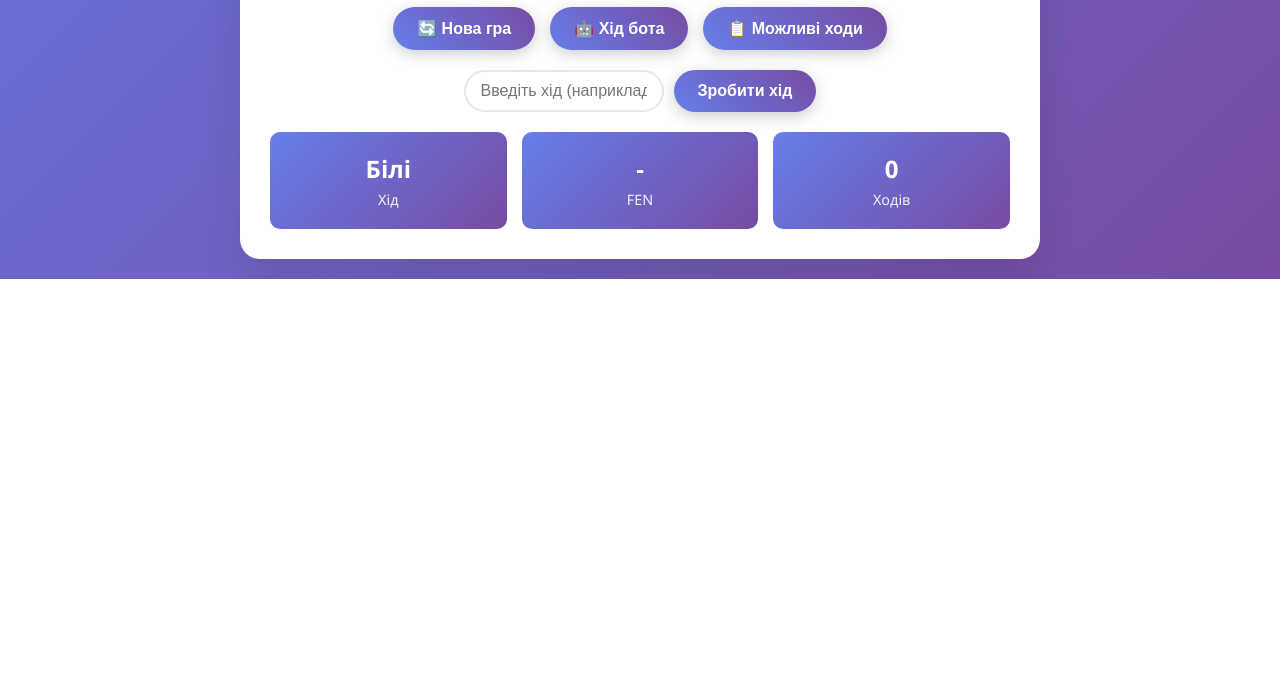
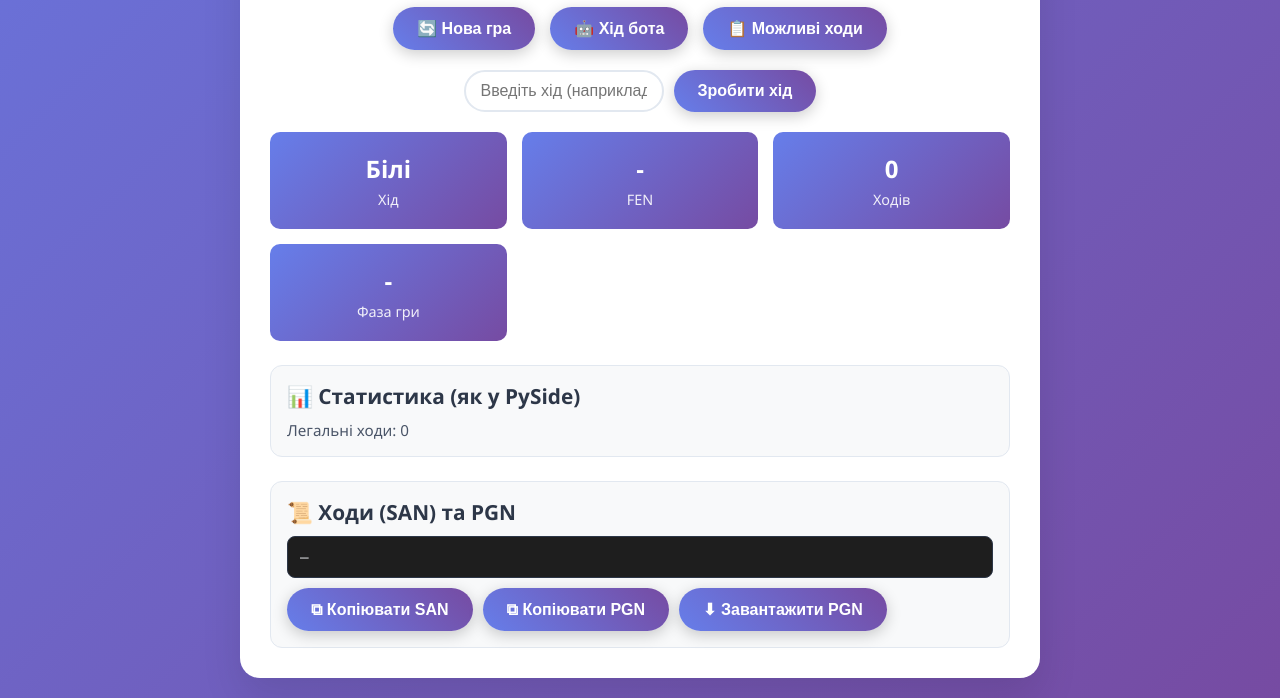
Before and after one commit to fitil-jpg/chess, a Flask app: template templates/simple_chess.html in a window 1280 px wide. Shown: the part 735-1433 px from the top of the page. Before the commit the page ends 1014 px from the top, so only its background shows below. Run offline with Flask 3, Linux system fonts and the light colour scheme; the template is opened without the code that fills it, so the values that code supplies are empty.

Commit message:
Add API endpoint for game statistics and display
Co-authored-by: appleproapplemac <appleproapplemac@gmail.com>

```diff
--- a/templates/simple_chess.html
+++ b/templates/simple_chess.html
@@ -258,6 +258,52 @@
                 max-width: 200px;
             }
         }
+
+        /* Stats panel */
+        .stats-section {
+            margin-top: 24px;
+            background: #f8f9fa;
+            border-radius: 12px;
+            padding: 16px;
+            border: 1px solid #e2e8f0;
+        }
+        .stats-section h2 {
+            margin-bottom: 10px;
+            font-size: 1.3rem;
+            color: #2d3748;
+        }
+        .metrics-list {
+            list-style: none;
+            padding-left: 0;
+        }
+        .metrics-list li {
+            padding: 6px 8px;
+            margin: 4px 0;
+            background: white;
+            border-radius: 8px;
+            border: 1px solid #edf2f7;
+            color: #2d3748;
+            font-family: ui-monospace, SFMono-Regular, Menlo, Monaco, Consolas, "Liberation Mono", "Courier New", monospace;
+            font-size: 0.95rem;
+        }
+        .code-block {
+            background: #1e1e1e;
+            color: #e5e7eb;
+            padding: 12px;
+            border-radius: 8px;
+            overflow: auto;
+            white-space: pre-wrap;
+            word-break: break-word;
+            border: 1px solid #2d3748;
+            font-family: ui-monospace, SFMono-Regular, Menlo, Monaco, Consolas, "Liberation Mono", "Courier New", monospace;
+            font-size: 0.9rem;
+        }
+        .btn-row {
+            display: flex;
+            gap: 10px;
+            flex-wrap: wrap;
+            margin-top: 10px;
+        }
     </style>
 </head>
 <body>
@@ -301,6 +347,28 @@
                 <div class="info-value" id="moves-count">0</div>
                 <div class="info-label">Ходів</div>
             </div>
+            <div class="info-card">
+                <div class="info-value" id="phase-info">-</div>
+                <div class="info-label">Фаза гри</div>
+            </div>
+        </div>
+
+        <div class="stats-section">
+            <h2>📊 Статистика (як у PySide)</h2>
+            <ul id="metrics-list" class="metrics-list"></ul>
+            <div style="margin-top:10px;color:#4a5568;font-size:0.95rem;">
+                Легальні ходи: <span id="legal-count">0</span>
+            </div>
+        </div>
+
+        <div class="stats-section">
+            <h2>📜 Ходи (SAN) та PGN</h2>
+            <pre id="san-text" class="code-block">—</pre>
+            <div class="btn-row">
+                <button class="btn" id="btn-copy-san">⧉ Копіювати SAN</button>
+                <button class="btn" id="btn-copy-pgn">⧉ Копіювати PGN</button>
+                <button class="btn" id="btn-download-pgn">⬇ Завантажити PGN</button>
+            </div>
         </div>
     </div>
 
@@ -309,12 +377,15 @@
         let selectedSquare = null;
         let possibleMoves = [];
         let movesCount = 0;
+        let lastPGN = '';
+        let lastSAN = '';
 
         // Ініціалізація
         document.addEventListener('DOMContentLoaded', function() {
             initializeBoard();
             loadBoard();
             setupEventListeners();
+            loadStats();
         });
 
         // Ініціалізація доски
@@ -389,6 +460,48 @@
             status.textContent = statusText;
             turnInfo.textContent = data.turn === 'white' ? 'Білі' : 'Чорні';
             fenInfo.textContent = data.fen.substring(0, 20) + '...';
+        }
+
+        // Завантаження та відображення розширених статистик
+        async function loadStats() {
+            try {
+                const resp = await fetch('/api/stats');
+                const data = await resp.json();
+                if (data && !data.error) {
+                    updateStatsDisplay(data);
+                }
+            } catch (e) {
+                console.error('Помилка завантаження статистики:', e);
+            }
+        }
+
+        function updateStatsDisplay(stats) {
+            // Phase
+            const phaseInfo = document.getElementById('phase-info');
+            phaseInfo.textContent = stats.phase || '-';
+
+            // Metrics list
+            const list = document.getElementById('metrics-list');
+            list.innerHTML = '';
+            (stats.metrics || []).forEach(line => {
+                const li = document.createElement('li');
+                li.textContent = line;
+                list.appendChild(li);
+            });
+
+            // Legal moves count
+            document.getElementById('legal-count').textContent = stats.legal_moves_count ?? 0;
+
+            // SAN / PGN
+            lastSAN = stats.moves_san || '';
+            lastPGN = stats.pgn || '';
+            document.getElementById('san-text').textContent = lastSAN || '—';
+
+            // Move counter sync just in case
+            if (typeof stats.move_count === 'number') {
+                movesCount = stats.move_count;
+                document.getElementById('moves-count').textContent = movesCount;
+            }
         }
 
         // Обробка кліку по клітинці
@@ -477,6 +590,7 @@
                     movesCount++;
                     document.getElementById('moves-count').textContent = movesCount;
                     showStatus(`Хід: ${data.move}`, 'success');
+                    loadStats();
                 } else {
                     showStatus(`Помилка: ${data.error}`, 'error');
                 }
@@ -509,6 +623,7 @@
                     movesCount++;
                     document.getElementById('moves-count').textContent = movesCount;
                     showStatus(`Бот зробив хід: ${data.move}`, 'success');
+                    loadStats();
                 } else {
                     showStatus(`Помилка бота: ${data.error}`, 'error');
                 }
@@ -540,6 +655,7 @@
                     movesCount = 0;
                     document.getElementById('moves-count').textContent = movesCount;
                     showStatus('Нова гра розпочата', 'success');
+                    loadStats();
                 }
             } catch (error) {
                 console.error('Помилка скидання:', error);
@@ -591,6 +707,23 @@
                     moveInput.value = '';
                 }
             });
+            document.getElementById('btn-copy-san').addEventListener('click', async () => {
+                try { await navigator.clipboard.writeText(lastSAN || ''); showStatus('SAN скопійовано', 'success'); } catch (e) { showStatus('Не вдалося скопіювати SAN', 'error'); }
+            });
+            document.getElementById('btn-copy-pgn').addEventListener('click', async () => {
+                try { await navigator.clipboard.writeText(lastPGN || ''); showStatus('PGN скопійовано', 'success'); } catch (e) { showStatus('Не вдалося скопіювати PGN', 'error'); }
+            });
+            document.getElementById('btn-download-pgn').addEventListener('click', () => {
+                const blob = new Blob([lastPGN || ''], { type: 'application/x-chess-pgn;charset=utf-8' });
+                const url = URL.createObjectURL(blob);
+                const a = document.createElement('a');
+                a.href = url;
+                a.download = 'game.pgn';
+                document.body.appendChild(a);
+                a.click();
+                document.body.removeChild(a);
+                URL.revokeObjectURL(url);
+            });
 
             // Enter в поле введення ходу
             document.getElementById('move-input').addEventListener('keypress', (e) => {
```
Also changed, not shown: simple_chess_flask.py (+80 -0 lines).
